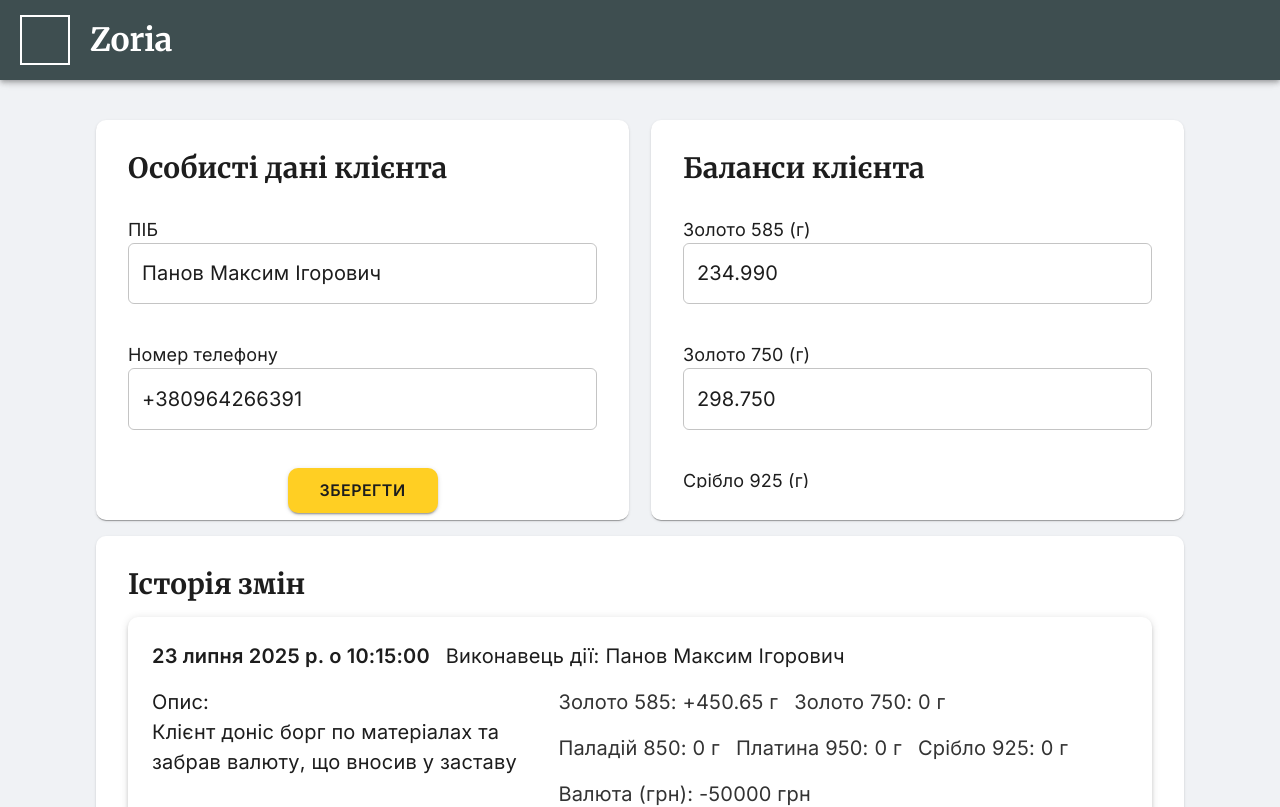
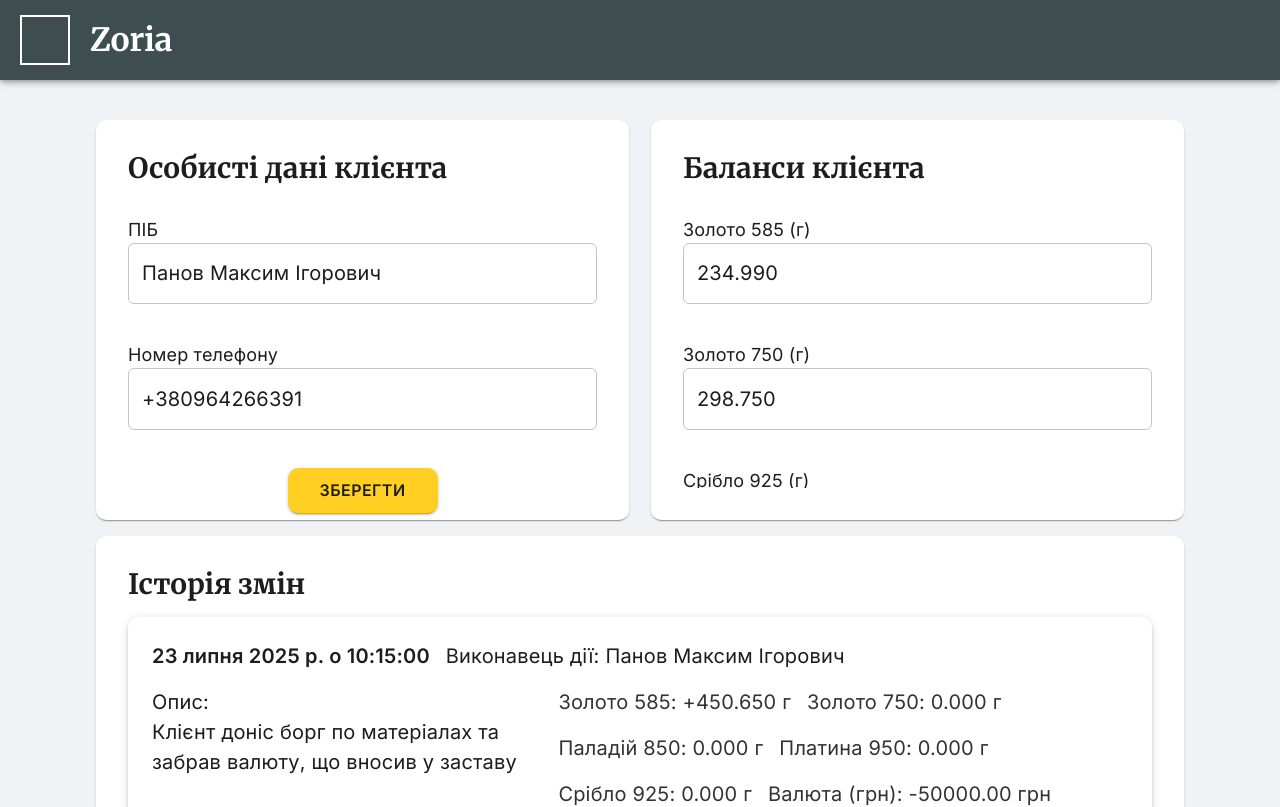
Before and after one commit to zoria-jewelry/app-frontend, a React (Vite) app: page /customers/1 in a window 1280 px wide. Shown: the top 807 px of the page. Built offline with nearby package versions, Linux system fonts and the light colour scheme; no server answers; some icons are missing.

Commit message:
Refactor toFixedNumber

```diff
--- a/src/components/customer/CustomerAuditRecordsComponent.tsx
+++ b/src/components/customer/CustomerAuditRecordsComponent.tsx
@@ -3,7 +3,7 @@ import { useEffect, useState } from 'react';
 import type { AuditRecord } from '../../dto/audit.ts';
 import { CustomersApiClient } from '../../api/customersApiClient.ts';
 import { Box, Paper, Typography, useMediaQuery, useTheme } from '@mui/material';
-import { toLocalDateTime } from '../../utils.ts';
+import { toFixedNumber, toLocalDateTime } from '../../utils.ts';
 
 const CustomerAuditRecordsComponent = () => {
     const theme = useTheme();
@@ -72,7 +72,7 @@ const CustomerAuditRecordsComponent = () => {
                                     key={entry.materialName}
                                     variant="body1"
                                     color="textSecondary"
-                                >{`${entry.materialName}: ${entry.delta > 0 ? '+' : ''}${entry.delta} ${entry.isMoney ? 'грн' : 'г'}`}</Typography>
+                                >{`${entry.materialName}: ${entry.delta > 0 ? '+' : ''}${toFixedNumber(entry.delta, entry.isMoney ? 2 : 3)} ${entry.isMoney ? 'грн' : 'г'}`}</Typography>
                             ))}
                         </Box>
                     </Box>
--- a/src/components/modal/ExpiredPriceListDetailsComponent.tsx
+++ b/src/components/modal/ExpiredPriceListDetailsComponent.tsx
@@ -15,7 +15,7 @@ import {
     Typography,
     useTheme,
 } from '@mui/material';
-import { toLocalDate } from '../../utils.ts';
+import { toFixedNumber, toLocalDate } from '../../utils.ts';
 
 const BootstrapDialog = styled(Dialog)(({ theme }) => ({
     '& .MuiDialogContent-root': {
@@ -123,9 +123,7 @@ const ExpiredPriceListDetailsComponent = (props: ExpiredPriceListDetailsProps) =
                                 </TableCell>
                                 <TableCell sx={{ textAlign: 'right' }}>
                                     <Typography variant="body2">
-                                        {(Math.floor(material.materialPrice * 100) / 100).toFixed(
-                                            2,
-                                        )}
+                                        {toFixedNumber(material.materialPrice, 2)}
                                     </Typography>
                                 </TableCell>
                             </TableRow>
--- a/src/components/pl/CurrentPriceListComponent.tsx
+++ b/src/components/pl/CurrentPriceListComponent.tsx
@@ -16,7 +16,7 @@ import commonStyles from '../../styles/Common.module.css';
 import { useEffect, useState } from 'react';
 import { PriceListsApiClient } from '../../api/priceListsApiClient.ts';
 import type { PriceListEntryDto } from '../../dto/price-lists.ts';
-import { toLocalDate } from '../../utils.ts';
+import { toFixedNumber, toLocalDate } from '../../utils.ts';
 import CreatePriceListComponent from '../modal/CreatePriceListComponent.tsx';
 
 const CurrentPriceListComponent = () => {
@@ -106,7 +106,7 @@ const CurrentPriceListComponent = () => {
                                 <TableRow key={`current-pricing-entry-${entry.materialName}`}>
                                     <TableCell>{entry.materialName}</TableCell>
                                     <TableCell sx={{ textAlign: 'right' }}>
-                                        {(Math.floor(entry.materialPrice * 100) / 100).toFixed(2)}
+                                        {toFixedNumber(entry.materialPrice, 2)}
                                     </TableCell>
                                 </TableRow>
                             ))}
--- a/src/pages/MaterialsPage.tsx
+++ b/src/pages/MaterialsPage.tsx
@@ -18,6 +18,7 @@ import { useEffect, useState } from 'react';
 import type { MaterialDto } from '../dto/materials.ts';
 import { MaterialsApiClient } from '../api/materialsApiClient.ts';
 import CreateMaterialComponent from '../components/modal/CreateMaterialComponent.tsx';
+import { toFixedNumber } from '../utils.ts';
 
 const MaterialsPage = () => {
     const theme = useTheme();
@@ -108,7 +109,7 @@ const MaterialsPage = () => {
                                 </TableCell>
                                 <TableCell sx={{ textAlign: 'right' }}>
                                     <Typography variant="body2">
-                                        {(Math.floor(material.price * 100) / 100).toFixed(2)}
+                                        {toFixedNumber(material.price, 2)}
                                     </Typography>
                                 </TableCell>
                             </TableRow>
--- a/src/utils.ts
+++ b/src/utils.ts
@@ -22,3 +22,6 @@ export const toLocalDateTime = (date?: string | Date | null) => {
         second: 'numeric',
     });
 };
+
+export const toFixedNumber = (value: number, decimals: number) =>
+    (Math.floor(value * 100) / 100).toFixed(decimals);
```
